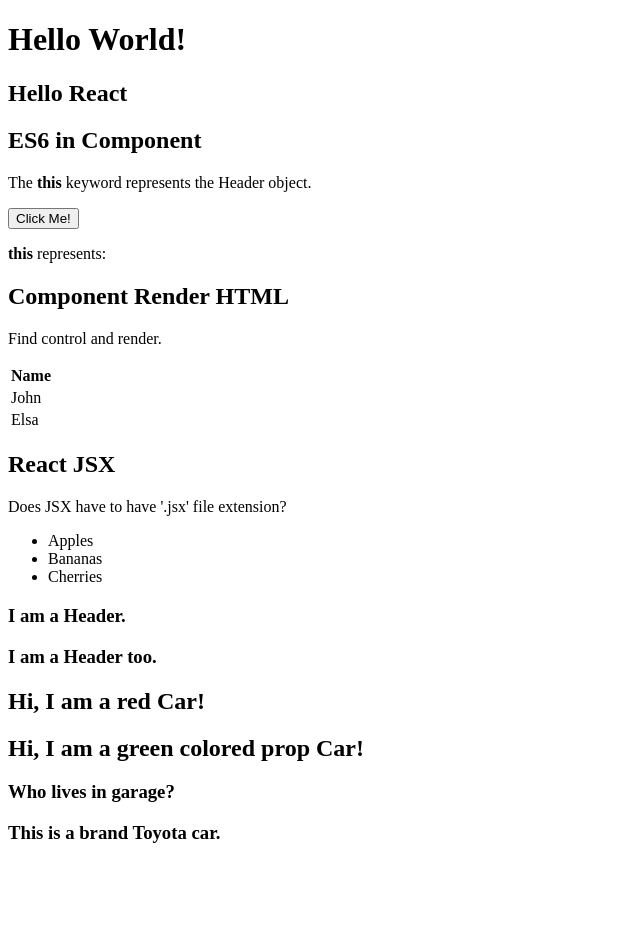
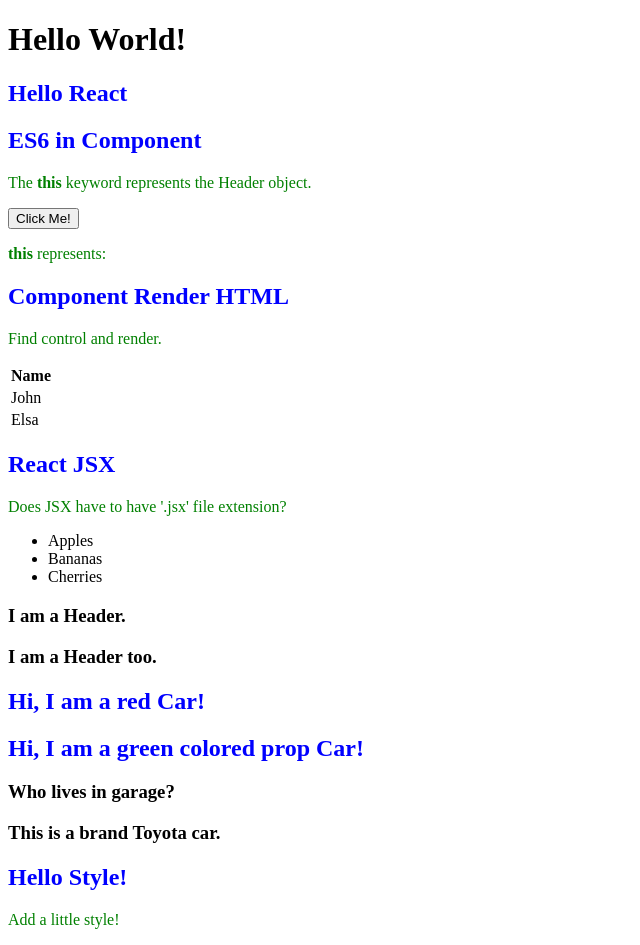
Before and after one commit to cywang16/node, a React (Create React App) app in the folder reactworkplace/w3school/: page / in a window 1280 px wide. Shown: the whole page, without its empty margins (0-640 px from the left). Before the commit the page ends 863 px from the top, so only its background shows below. Built offline with nearby package versions, Linux system fonts and the light colour scheme.

Commit message:
Try Sass

```diff
--- a/reactworkplace/w3school/src/App.js
+++ b/reactworkplace/w3school/src/App.js
@@ -5,6 +5,7 @@
 import RenderHtml from './components/renderHtml'
 import ReactJsx from './components/reactJsx'
 import Car, {ColorPropCar, Garage} from './components/car'
+import SassHello from './components/SassHello'
 
 class App extends Component {
 
@@ -20,6 +21,7 @@
         <Car />
         <ColorPropCar color = 'green colored prop' />
         <Garage brand = 'Toyota' />
+        <SassHello />
       </div>
     )
   }
--- /dev/null
+++ b/reactworkplace/w3school/src/components/SassHello.js
@@ -0,0 +1,14 @@
+import React from 'react'
+import './SassHello.scss'
+
+var title = <h2>Hello Style!</h2>
+var paragraph = <p>Add a little style!</p>
+
+export default function SassHello() {
+  return (
+    <div>
+      {title}
+      {paragraph}
+    </div>
+  )
+}
--- /dev/null
+++ b/reactworkplace/w3school/src/components/SassHello.scss
@@ -0,0 +1,10 @@
+$h2Color: blue;
+$h3Color: green;
+
+h2 {
+    color: $h2Color;
+}
+
+p {
+    color: $h3Color;
+}
```
Lines whose indentation alone changed are shown as unchanged.
